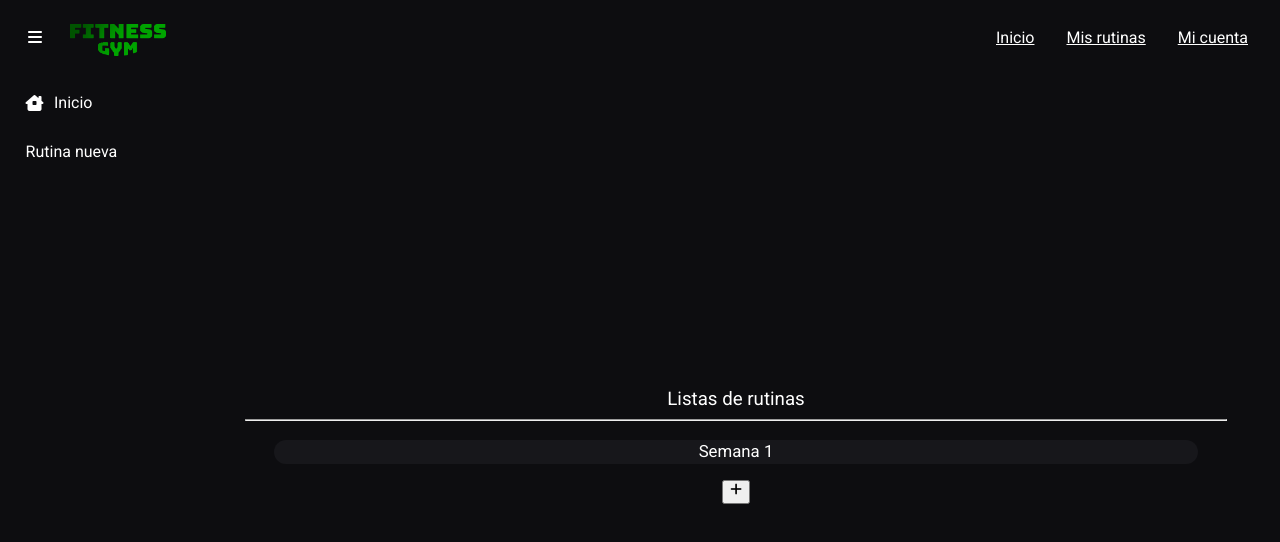
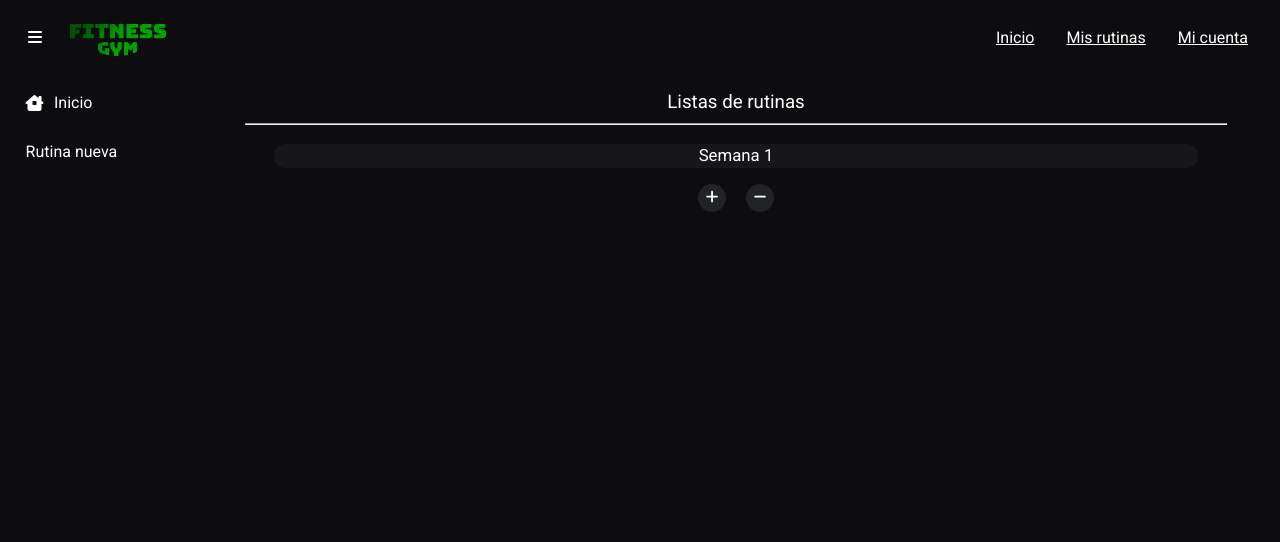
Before and after one commit to Naku2004/Naku2004.github.io, a plain HTML site: page rutins.html in a window 1280 px wide. Drawn offline with Linux system fonts and the light colour scheme.

Commit message:
Add - Delete - Panel Weeks

```diff
--- a/main.js
+++ b/main.js
@@ -48,9 +48,12 @@ function buttonRutinas(){
 var desplegado = false;
 
 function buttonSemana(button){
+    var ButtonID = button.id
+    var ID = ButtonID.slice(6,7)
+
     var section = button.closest('section')
-    alert(section)
-    var panel = section.querySelector('#PnlSemana')
+    var panel = section.querySelector('#pnlSemana' + ID)
+    //alert(ID)
 
     if (desplegado == false){
         desplegado = true
@@ -72,6 +75,10 @@ function addSemanas(){
     var NuevoPanelSemana = PanelSemana.cloneNode(true)
 
     NuevoBotonSemana.textContent = "Semana " + cantSemanas
+    NuevoBotonSemana.id = "semana" + cantSemanas
+    NuevoPanelSemana.id = "pnlSemana" + cantSemanas
+    NuevaSeccionSemana.id = "sectionSemana" + cantSemanas
+    NuevoPanelSemana.classList.remove('cambiado')
     NuevaSeccionSemana.appendChild(NuevoBotonSemana)
     NuevaSeccionSemana.appendChild(NuevoPanelSemana)
 
@@ -89,3 +96,11 @@ function addSemanas(){
     // nuevoBotonLabel.setAttribute("contenteditable", "true")
     // document.getElementById("listasrutinas").appendChild(nuevoBotonLabel)
 }
+
+function deleteSemanas(){
+    if (cantSemanas > 1){
+        var section = document.getElementById("sectionSemana" + cantSemanas)
+        section.remove()
+        cantSemanas = cantSemanas - 1
+    }
+}
--- a/rutins.html
+++ b/rutins.html
@@ -33,17 +33,21 @@
                 <button id="rutinas" class="buttonlista" onclick="buttonRutinas()">Rutina nueva</button>
             </ul>
         </section>
+        <div id="pagerutinas">
             <section id="listasrutinas">
                 <h1>Listas de rutinas<hr></h1>
-            <section id="sectionSemana">
+                <section id="sectionSemana" class="SectionLabel">
                     <button contenteditable="true" id="semana" class="ButtonLabel" onclick="buttonSemana(this)">Semana 1</button>
                     <section id ="pnlSemana" class="PanelLabel">
                         <h1>hola</h1>
                     </section>
                 </section>
-            <button id="add" class="centrar" onclick="addSemanas()" ><i class="fa-solid fa-plus"></i></button>
-
             </section>
+            <section id="sectionAddDelete">
+                <button id="add" class="buttonsAddDelete" onclick="addSemanas()" ><i class="fa-solid fa-plus"></i></button>
+                <button id="delete" class="buttonsAddDelete" onclick="deleteSemanas()" ><i class="fa-solid fa-minus"></i></button>
+            </section>
+        </div>
     </section>
 </body>
 </html>
--- a/style.css
+++ b/style.css
@@ -171,6 +171,10 @@ section {
     height: 100%;
 }
 
+#pagerutinas{
+    width: 100%;
+}
+
 /*-----Section Slide-----*/
 
 #slidesection {
@@ -264,7 +268,6 @@ section {
 /*-----Section Lists-----*/
 
 #listasrutinas{
-    height: 100%;
     width: 100%;
     display: flexbox;
     align-content: center;
@@ -317,11 +320,38 @@ hr{
     position: relative;
 }
 
-#add {
+#sectionAddDelete{
+    display:inline-flex;
+    align-items: center;
+    justify-content: center;
+    width: 100%;
+}
+
+.buttonsAddDelete {
     position: relative;
-    margin-top: 1rem;
     display: flex;
     margin: auto;
-    height: 1.5rem;
+    font-size: 0.9rem;
+    height: 1.8rem;
+    width: 1.8rem;
     margin-top: 1rem;
+    color: white;
+    background-color: #222325;
+    border-style: none;
+    border-radius: 1rem;
+    align-items: center;
+    justify-content: center;
+    padding-bottom: 2px;
 }
+
+.buttonsAddDelete:hover{
+    background-color: #2f3031;
+}
+
+#add{
+    margin-right: 0.6rem;
+}
+
+#delete{
+    margin-left: 0.6rem;
+}
```
Lines whose indentation alone changed are shown as unchanged.
